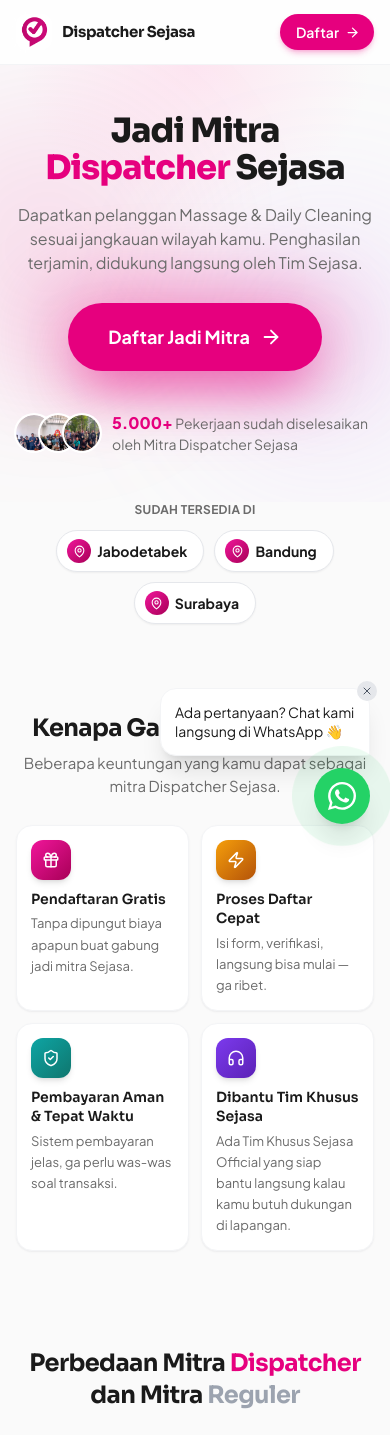
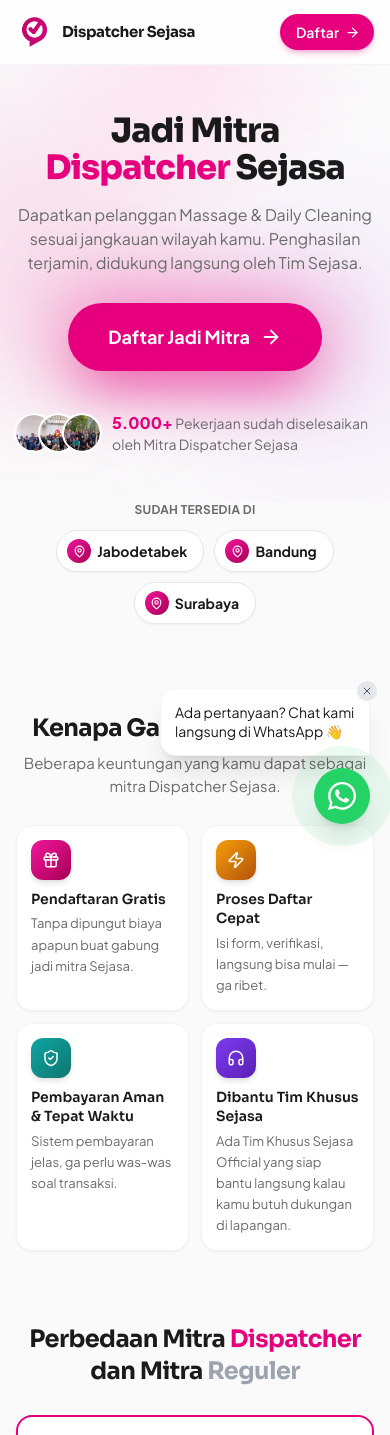
Before and after one commit to sejasaweb-app/rekrutmen-sejasa, a Next.js app: page / in a window 390 px wide. Shown: the top 1435 px of the page. Built offline with nearby package versions, Linux system fonts and the light colour scheme.

Commit message:
style: samain tinggi card benefit dan rapetin jarak antar section

```diff
--- a/app/page.js
+++ b/app/page.js
@@ -186,7 +186,7 @@ export default function HomePage() {
       </section>
 
       {/* Benefits */}
-      <section className="px-4 sm:px-6 py-12 sm:py-20">
+      <section className="px-4 sm:px-6 pt-12 pb-6 sm:pt-20 sm:pb-10">
         <div className="max-w-4xl mx-auto">
           <div className="text-center mb-7 sm:mb-12">
             <h2 className="font-display font-bold text-2xl sm:text-3xl mb-2 sm:mb-3 tracking-tight">Kenapa Gabung Jadi Mitra?</h2>
@@ -194,13 +194,13 @@ export default function HomePage() {
               Beberapa keuntungan yang kamu dapat sebagai mitra Dispatcher Sejasa.
             </p>
           </div>
-          <div className="grid grid-cols-2 lg:grid-cols-4 gap-3 sm:gap-5">
+          <div className="grid grid-cols-2 lg:grid-cols-4 gap-3 sm:gap-5 items-stretch">
             {BENEFITS.map((b) => {
               const Icon = b.icon;
               return (
                 <div
                   key={b.title}
-                  className="card p-3.5 sm:p-6 hover:-translate-y-1 hover:shadow-xl transition-all duration-200"
+                  className="card h-full p-3.5 sm:p-6 hover:-translate-y-1 hover:shadow-xl transition-all duration-200"
                 >
                   <div
                     className="w-10 h-10 sm:w-12 sm:h-12 rounded-xl sm:rounded-2xl flex items-center justify-center mb-2.5 sm:mb-4 shadow-md"
```
